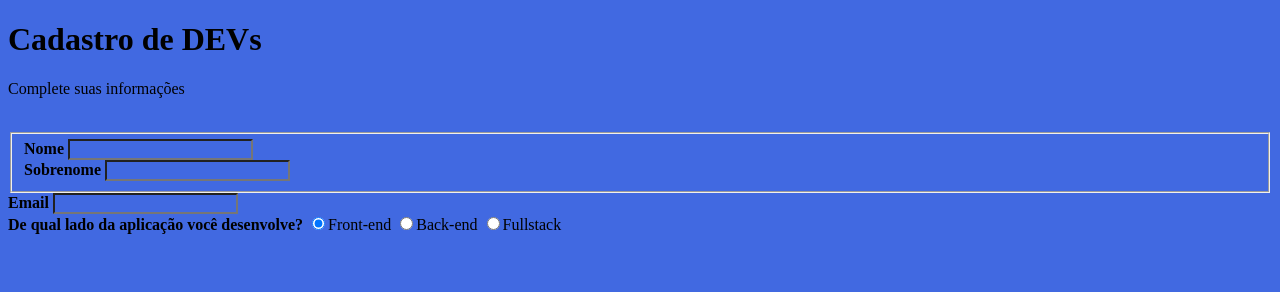
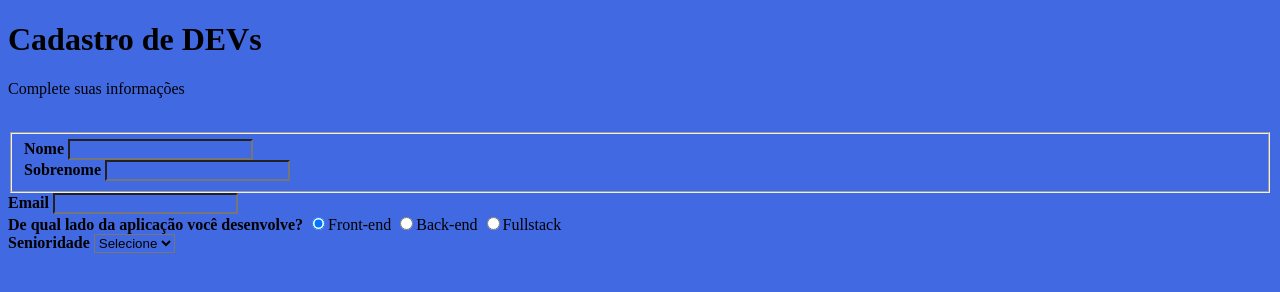
Before and after one commit to DaividVictor/Study_Form, a plain HTML site: page Study_Form/formulario.html in a window 1280 px wide. Drawn offline with Linux system fonts and the light colour scheme.

Commit message:
Campo senioridade

```diff
--- a/Study_Form/formulario.html
+++ b/Study_Form/formulario.html
@@ -53,6 +53,17 @@
     </label>
     </div>
 
+    <!-- Campo de senioridade com 3 opções para escolha (select option) e css de classe "campo" -->
+    <div class="campo">
+      <label for="senioridade"><strong>Senioridade</strong></label>
+      <select id="senioridade" required>
+        <option selected disable value="">Selecione</option>
+        <option>Júnior</option>
+        <option>Pleno</option>
+        <option>Sênior</option>
+      </select>
+    </div>
+
     </form>
 </body>
 </html>
```
